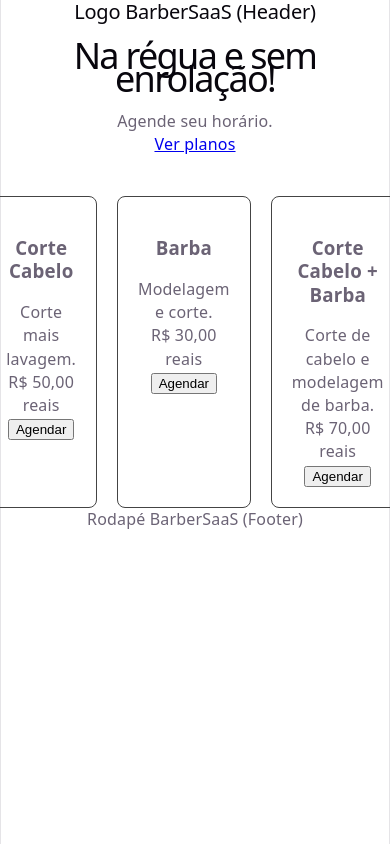
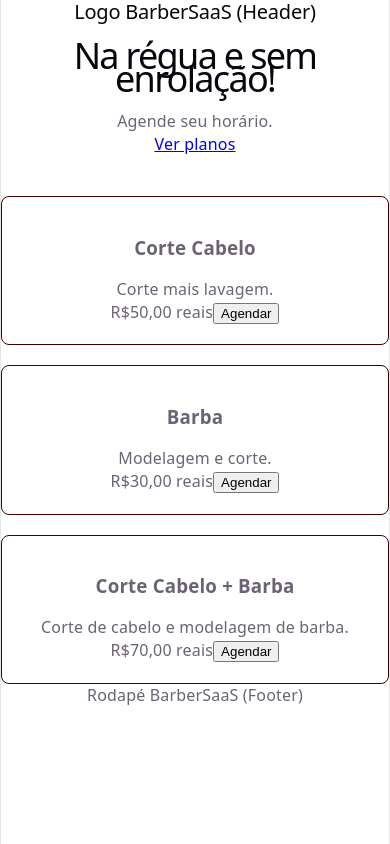
Before and after one commit to Dennissant/barber-saas, a React (Vite) app: page / in a window 390 px wide. Built offline with nearby package versions, Linux system fonts and the light colour scheme.

Commit message:
adiciona responsividade aos cards com media query

```diff
--- a/src/components/Vitrine.css
+++ b/src/components/Vitrine.css
@@ -1,6 +1,6 @@
 .card {
     padding: 20px;
-    border: 1px solid #444;
+    border: 1px solid #400;
     border-radius: 8px;
     text-align: center;
 }
@@ -11,3 +11,9 @@
     justify-content: center;
     margin-top: 40px;
 }
+
+@media (max-width: 600px) {
+    .cards {
+        flex-direction: column;
+    }
+}
--- a/src/components/Vitrine.jsx
+++ b/src/components/Vitrine.jsx
@@ -16,21 +16,21 @@ function Vitrine() {
           <div className="card">
             <h3>Corte Cabelo</h3>
             <p>Corte mais lavagem.</p>
-            <span>R$ 50,00 reais</span>
+            <span>R$50,00 reais</span>
             <button>Agendar</button>
           </div>
 
           <div className="card">
             <h3>Barba</h3>
             <p>Modelagem e corte.</p>
-            <span>R$ 30,00 reais</span>
+            <span>R$30,00 reais</span>
             <button>Agendar</button>
           </div>
 
           <div className="card">
             <h3>Corte Cabelo + Barba</h3>
             <p>Corte de cabelo e modelagem de barba.</p>
-            <span>R$ 70,00 reais</span>
+            <span>R$70,00 reais</span>
             <button>Agendar</button>
           </div>
 
```
